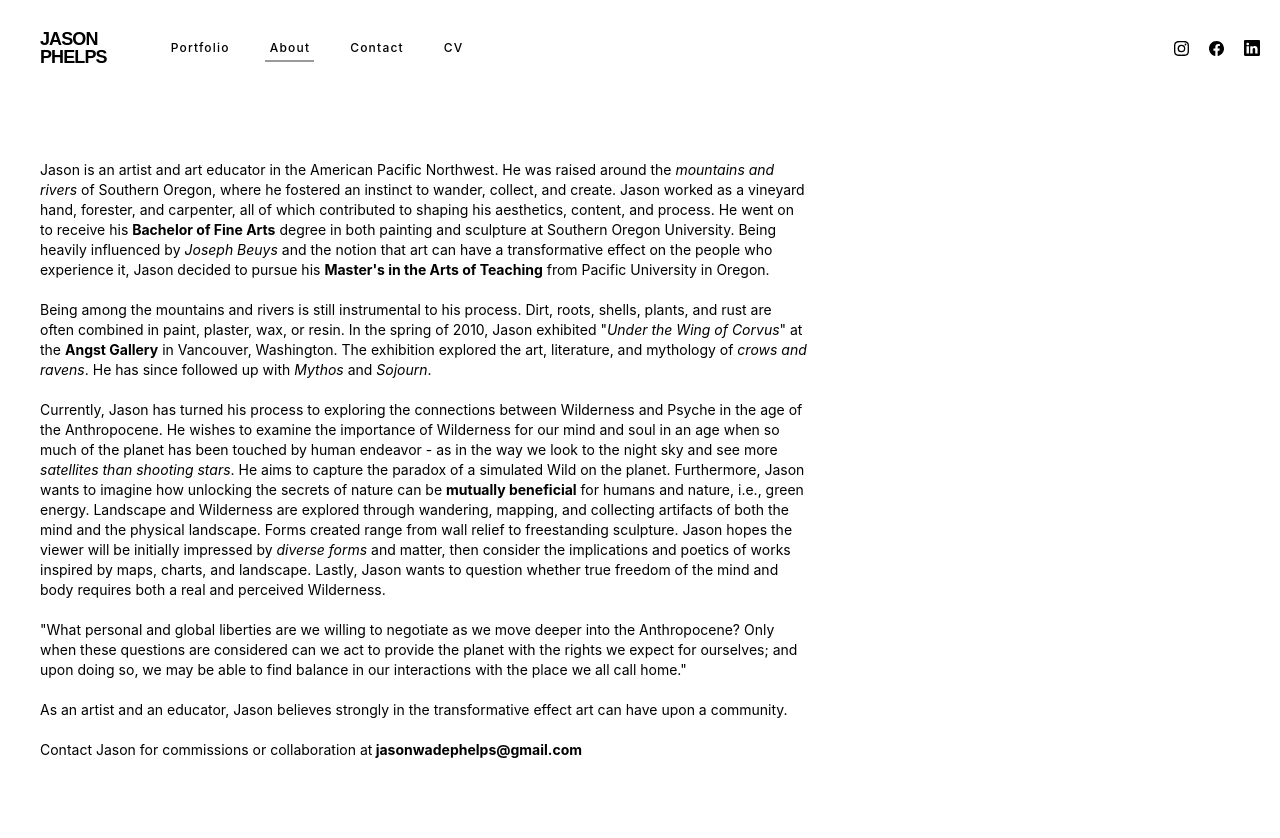
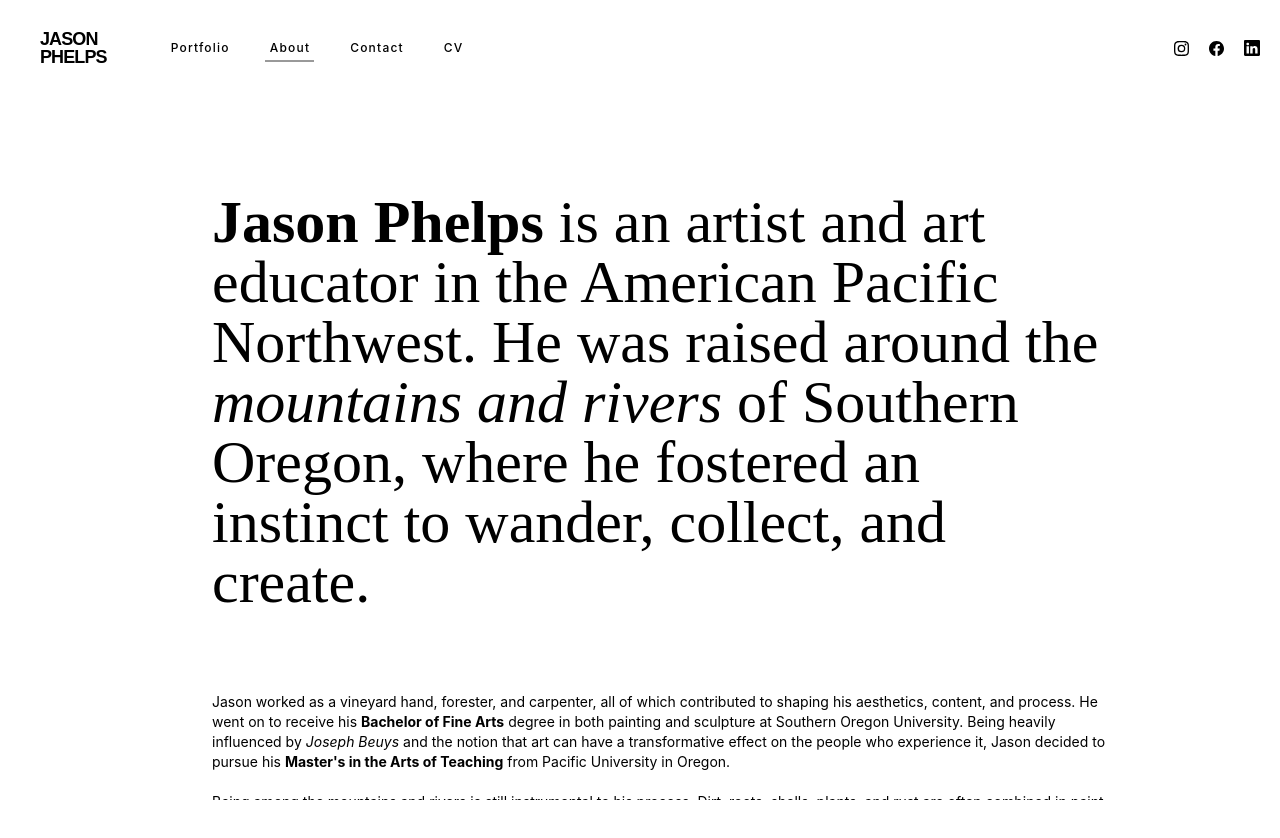
Before and after one commit to SuperMicah585/JasonWadePhelps-Art, a React (Create React App) app: page /about in a window 1280 px wide. Shown: the top 838 px of the page. After the commit the page ends 800 px from the top, so only its background shows below. Built offline with nearby package versions, Linux system fonts and the light colour scheme.

Commit message:
changed some things to the About Page

```diff
--- a/src/components/navbar.js
+++ b/src/components/navbar.js
@@ -43,7 +43,7 @@ const LinkedInClick = () =>{
 
 
   return (
-    <div className='z-20 w-screen bg-white absolute flex h-24 gap-16 items-center'>
+    <div className='z-20 w-screen bg-white fixed flex h-24 gap-16 items-center'>
 
 
     <div className ='flex flex-col place-content-start gap-0'
--- a/src/components/pages/Bio.js
+++ b/src/components/pages/Bio.js
@@ -1,24 +1,11 @@
-import React from 'react'
+import React,{useState} from 'react'
 import NavBar from '../navbar';
-
+import angstPic from '../aboutPictures/angst.png'
+import { motion } from "framer-motion"
 const Bio = () => {
 
-
-        const containerStyle = {
-          fontFamily: "'Georgia', serif",
-          lineHeight: 1.6,
-          padding: '20px',
-          margin: 'auto',
-          backgroundColor: '#f8f9fa',
-          border: '1px solid #ddd',
-          borderRadius: '10px',
-        };
-
-        const paragraphStyle = {
-          fontSize: '1.2em',
-
-        };
-
+        const [pictureText,setPictureText] = useState('')
+        console.log(pictureText,"hello")
         const highlightedStyle = {
           fontWeight: 'bold',
 
@@ -30,19 +17,6 @@ const Bio = () => {
         };
 
 
-        const wildernessStyle = {
-          fontWeight: 'bold',
-
-        };
-
-        const quoteStyle = {
-          fontSize: '1.1em',
-          margin: '15px 0',
-          padding: '10px',
-          borderLeft: '3px solid #2a9d8f',
-          backgroundColor: '#fafafa',
-        };
-
         const emailStyle = {
 
           textDecoration: 'none',
@@ -50,22 +24,67 @@ const Bio = () => {
         };
 
 
+      const PicText = ({text}) =>{
+
+        console.log(text)
+        return(
+
+        <motion.div
+        className="inline"
+        onMouseEnter = {()=>setPictureText(text)}
+        onMouseLeave = {()=>setPictureText('')}
+         whileHover={
+          {
+          opacity:.5
+      }
+      }>
+        {text}
+    </motion.div>
+
+        )
+      }
+
+
+      const PicPopUp = ({ pictureText }) => {
+        console.log("inside");
+
+        // Render the image only if pictureText matches 'Angst Gallery'
+        if (pictureText !== 'Angst Gallery') return null;
+
+        return (
+          <motion.img
+            className='absolute z-50 left-2/4 top-2/4 w-48 h-48'
+            transition={{
+              duration: 1, // Duration of the hover animation
+              ease: 'easeInOut', // Easing function for a smoother transition
+            }}
+            src={angstPic} // Set the image source directly
+            alt="Angst Gallery" // Always provide an alt attribute for images
+          />
+        );
+      };
+
     return(
-<div className='h-screen white'>
-<div className='absolute top-0'>
+<div className='h-screen w-screen bg-white overflow-scroll'>
+
     <NavBar style={'About'}/>
-</div>
-<div className='ml-10 h-content mt-20'>
 
-<p className ='max-w-3xl absolute items-center text-sm justify-center mt-20 bg-white text-lg object-contain rounded-md'>
+<motion.div className='ml-10 h-content mt-24 flex justify-center'>
+
+<div className ='mt-24 mb-20 max-w-4xl items-center text-sm justify-center bg-white text-sm cursor-default object-contain rounded-md'>
 <div>
-      <p>
-        Jason is an artist and art educator in the American Pacific Northwest. He was raised around the
-         <em> mountains and rivers</em> of Southern Oregon, where he fostered an instinct to wander, collect, and create. Jason worked as a vineyard hand, forester, and carpenter, all of which contributed to shaping his aesthetics, content, and process. He went on to receive his <span style={highlightedStyle}>Bachelor of Fine Arts</span> degree in both painting and sculpture at Southern Oregon University. Being heavily influenced by <span style={italicStyle}>Joseph Beuys</span> and the notion that art can have a transformative effect on the people who experience it, Jason decided to pursue his <span style={highlightedStyle}>Master's in the Arts of Teaching</span> from Pacific University in Oregon.
+      <h1 className="text-6xl mb-4 font-moret">
+        <span style = {highlightedStyle}>Jason Phelps </span>
+        is an artist and art educator in the American Pacific Northwest. He was raised around the
+         <em> mountains and rivers</em> of Southern Oregon, where he fostered an instinct to wander, collect, and create.
+         </h1>
+         <div className='mt-20'>
+         <p>
+         Jason worked as a vineyard hand, forester, and carpenter, all of which contributed to shaping his aesthetics, content, and process. He went on to receive his <span style={highlightedStyle}>Bachelor of Fine Arts</span> degree in both painting and sculpture at Southern Oregon University. Being heavily influenced by <span style={italicStyle}>Joseph Beuys</span> and the notion that art can have a transformative effect on the people who experience it, Jason decided to pursue his <span style={highlightedStyle}>Master's in the Arts of Teaching</span> from Pacific University in Oregon.
       </p>
       <br />
       <p>
-        Being among the mountains and rivers is still instrumental to his process. Dirt, roots, shells, plants, and rust are often combined in paint, plaster, wax, or resin. In the spring of 2010, Jason exhibited "<span style={italicStyle}>Under the Wing of Corvus</span>" at the <span style={highlightedStyle}>Angst Gallery</span> in Vancouver, Washington. The exhibition explored the art, literature, and mythology of <span style={italicStyle}>crows and ravens</span>. He has since followed up with <span style={italicStyle}>Mythos</span> and <span style={italicStyle}>Sojourn</span>.
+        Being among the mountains and rivers is still instrumental to his process. Dirt, roots, shells, plants, and rust are often combined in paint, plaster, wax, or resin. In the spring of 2010, Jason exhibited "<span style={italicStyle}>Under the Wing of Corvus</span>" at the <span style={highlightedStyle}> <PicText text = 'Angst Gallery' /></span> in Vancouver, Washington. The exhibition explored the art, literature, and mythology of <span style={italicStyle}>crows and ravens</span>. He has since followed up with <span style={italicStyle}>Mythos</span> and <span style={italicStyle}>Sojourn</span>.
       </p>
       <br />
       <p>
@@ -83,6 +102,7 @@ const Bio = () => {
         Contact Jason for commissions or collaboration at
         <a href="mailto:jasonwadephelps@gmail.com" style={emailStyle}> jasonwadephelps@gmail.com</a>
       </p>
+      </div>
     </div>
 
 
@@ -90,8 +110,10 @@ const Bio = () => {
 
 
 
-</p>
 </div>
+</motion.div>
+
+<PicPopUp pictureText = {pictureText} />
 </div>
 
     )
--- a/src/components/pages/home.js
+++ b/src/components/pages/home.js
@@ -4,11 +4,11 @@ import Masonry, {ResponsiveMasonry} from "react-responsive-masonry"
 import { Link } from 'react-router-dom';
 import Navbar from '../navbar'
 import image11 from '../artPicturesSmall/FF214426-E197-4400-A8C5-15F3704B6579.jpeg'
-import image7 from '../artPicturesSmall/IMG_0158.jpeg'
+import image6 from '../artPicturesSmall/IMG_5958.jpeg'
 import image3 from '../artPicturesSmall/IMG_2271.jpeg'
 import image4 from '../artPicturesSmall/IMG_2463.jpeg'
 import image5 from '../artPicturesSmall/IMG_2495.jpeg'
-import image6 from '../artPicturesSmall/IMG_5958.jpeg'
+import image7 from '../artPicturesSmall/IMG_0158.jpeg'
 import image2 from '../artPicturesSmall/IMG_5977.jpeg'
 import image8 from '../artPicturesSmall/IMG_8779.jpeg'
 import image9 from '../artPicturesSmall/IMG_8848.jpeg'
@@ -25,9 +25,9 @@ const Home =()=>{
 
 
     const images = [
-        image1, image2, image3, image4, image5,
-        image6, image7, image8, image9, image10,
-        image11
+        image1, image6, image11, image8, image5,
+        image7, image3, image4, image9, image10,
+        image2
     ];
 
 
@@ -53,7 +53,7 @@ return (
 
 <Navbar style = {'Portfolio'}/>
 
-<div className="mt-24 ml-10 mr-10">
+<div className="mt-20 ml-10 mr-10 mb-20">
 <ResponsiveMasonry
 
                 columnsCountBreakPoints={{600: 1,900:2, 1200: 3, 1400: 3}}
```
Also changed, not shown: 1 other file (tests, documents, lock files or other folders).
